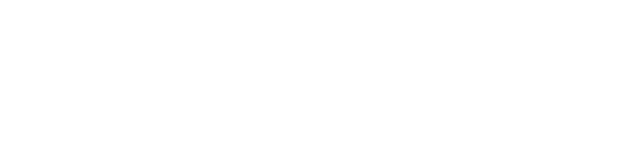
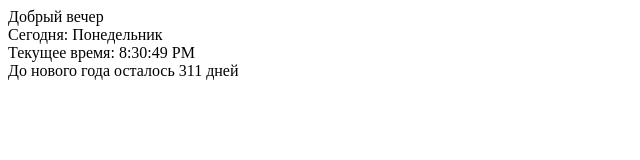
Before and after one commit to Trifle22/studyJS-GloAcademy, a plain HTML site: page NewYearTimer/index.html in a window 1280 px wide. Shown: the whole page, without its empty margins (0-640 px from the left). Drawn offline with Linux system fonts and the light colour scheme.

Commit message:
fix NewYearTimer

```diff
--- a/NewYearTimer/index.html
+++ b/NewYearTimer/index.html
@@ -7,7 +7,12 @@
   <title>newYearTimer</title>
 </head>
 <body>
-
+  <div class="message">
+    <span class="hello-message"></span> <br>
+    Сегодня: <span class="week-day" style="display: inline-block;"></span> <br>
+    Текущее время: <span class="now-time"></span> <br>
+    До нового года осталось <span class="days-to-new-year"></span> дней
+  </div>
   <script src="script.js" defer></script>
 </body>
 </html>
--- a/NewYearTimer/script.js
+++ b/NewYearTimer/script.js
@@ -1,3 +1,8 @@
+const helloMessageElement = document.querySelector('.hello-message');
+const weekDayElement = document.querySelector('.week-day');
+const nowTimeElement = document.querySelector('.now-time');
+const daysToNewYearElement = document.querySelector('.days-to-new-year');
+
 function writeTime() {
   const week = {
     0: 'Воскресение',
@@ -15,18 +20,16 @@ function writeTime() {
   const newYearDate = new Date('31 december 2021').getTime();
   let timesOfDay;
   if (now.getHours() < 12) {
-    timesOfDay = 'утро';
+    timesOfDay = 'Доброе утро';
   } else if (now.getHours() > 12 && now.getHours() < 18) {
-    timesOfDay = 'день'
+    timesOfDay = 'Добрый день';
   } else if (now.getHours() > 18) {
-    timesOfDay = 'вечер'
+    timesOfDay = 'Добрый вечер';
   }
-  console.log(`
-  Добрый ${timesOfDay}
-  Сегодня: ${week[weekDay]}
-  Текущее время: ${nowTime}
-  До нового года осталось ${Math.floor((newYearDate - now.getTime()) / 1000 / 60 / 60 / 24)} дней`
-  );
+  helloMessageElement.textContent = timesOfDay;
+  weekDayElement.textContent = week[weekDay];
+  nowTimeElement.textContent = nowTime;
+  daysToNewYearElement.textContent = Math.floor((newYearDate - now.getTime()) / 1000 / 60 / 60 / 24);
 }
 
-writeTime();
+setInterval(writeTime, 1000);
```
